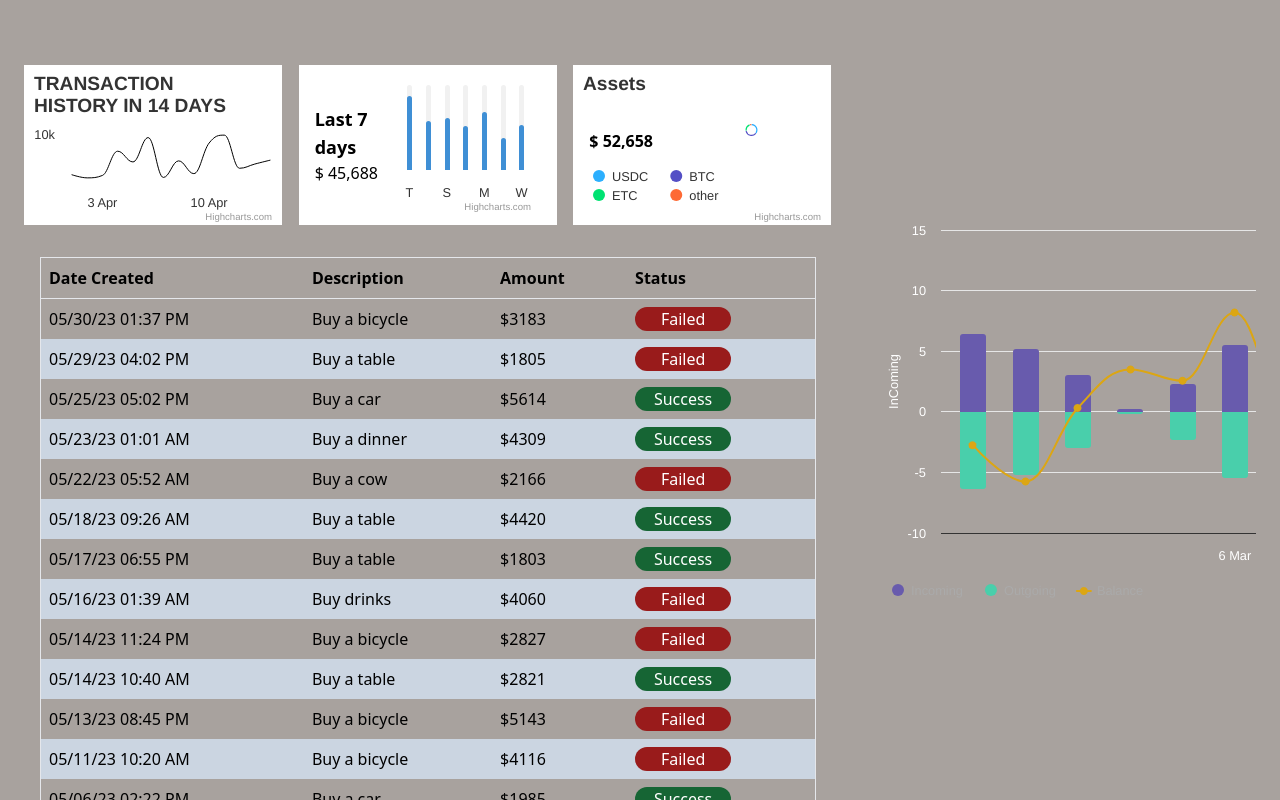
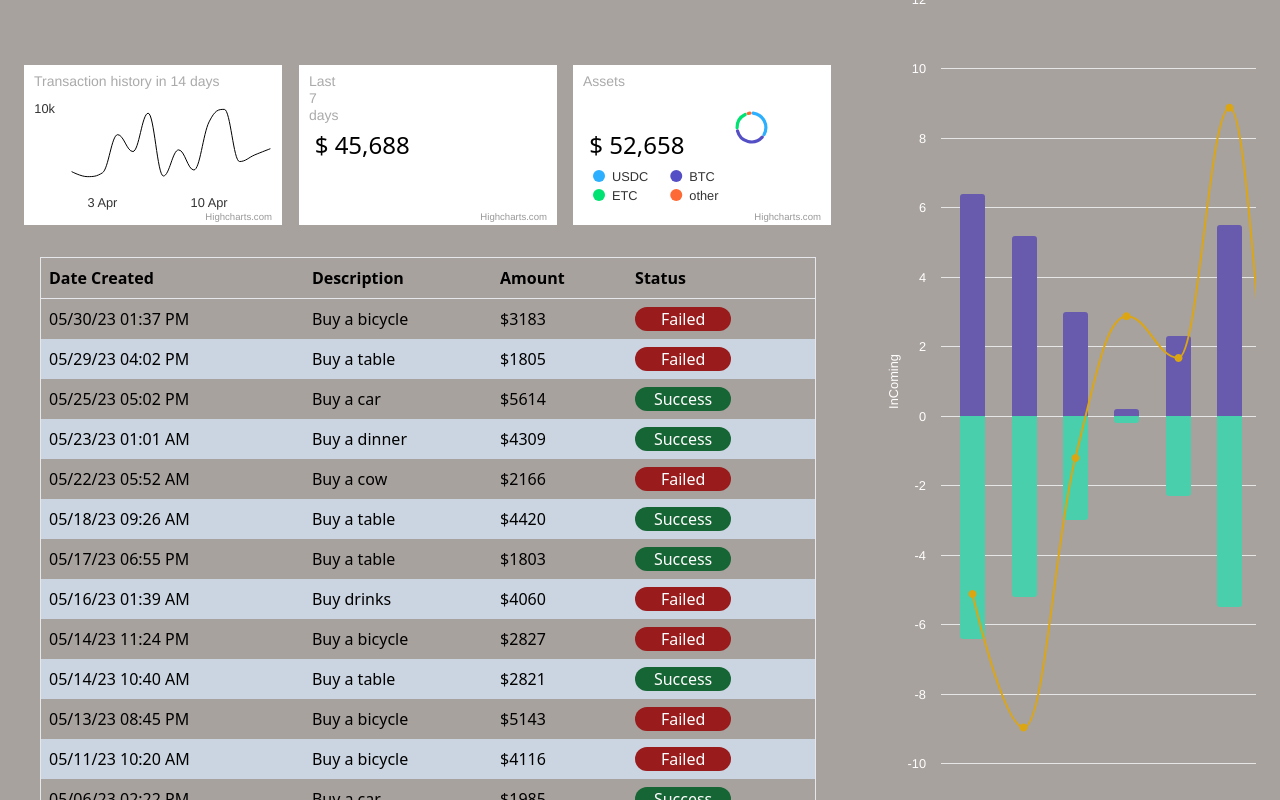
Before and after one commit to lee926427/cycatena_take_home, a React (Vite) app: page / in a window 1280 px wide. Shown: the top 800 px of the page. Built offline with nearby package versions, Linux system fonts and the light colour scheme.

Commit message:
refactor: 💡 change chart style

```diff
--- a/src/components/AssetsChart/AssetsChart.tsx
+++ b/src/components/AssetsChart/AssetsChart.tsx
@@ -11,41 +11,22 @@ type AssetProps = {
 export function AssetsChart() {
   const [data, setData] = useState<AssetProps[]>([]);
 
-  useEffect(() => {
-    setData([
-      {
-        name: "USDC",
-        y: 505992,
-        z: 20,
-      },
-      {
-        name: "BTC",
-        y: 551695,
-        z: 20,
-      },
-      {
-        name: "ETC",
-        y: 312679,
-        z: 20,
-      },
-      {
-        name: "other",
-        y: 78865,
-        z: 20,
-      },
-    ]);
-  }, []);
+
 
   const chartOptions = {
     title: {
       text: "Assets",
       align: "left",
+      style: {
+        color: "#aaa",
+        fontWeight: "normal",
+        fontSize: 14,
+      },
     },
     chart: {
       type: "pie",
       height: 160,
     },
-
     series: [
       {
         minPointSize: 20,
@@ -83,13 +64,40 @@ export function AssetsChart() {
     },
   };
 
+  useEffect(() => {
+    setTimeout(() => {
+      setData([
+        {
+          name: "USDC",
+          y: 505992,
+          z: 20,
+        },
+        {
+          name: "BTC",
+          y: 551695,
+          z: 20,
+        },
+        {
+          name: "ETC",
+          y: 312679,
+          z: 20,
+        },
+        {
+          name: "other",
+          y: 78865,
+          z: 20,
+        },
+      ]);
+    }, 2300);
+  }, []);
+
   if (data.length === 0) {
     return <div className="w-full h-40">loading</div>;
   }
 
   return (
     <div className="relative">
-      <i className="not-italic absolute top-16 font-bold left-4 z-20">
+      <i className="not-italic absolute top-16 left-4 z-20 text-2xl">
         $ {(52658).toLocaleString()}
       </i>
       <HighchartsReact highcharts={Highcharts} options={chartOptions} />
--- a/src/components/IncomingChart/IncomingChart.tsx
+++ b/src/components/IncomingChart/IncomingChart.tsx
@@ -1,50 +1,31 @@
-import { useState } from "react";
+import { useEffect, useState } from "react";
 import Highcharts from "highcharts";
 import HighchartsReact from "highcharts-react-official";
 
+type ItemProps = {
+  name: string;
+  data: number[];
+  type: string;
+  color: string;
+  pointStart: number;
+  pointInterval: number;
+  yAxis?: number;
+  negativeColor?: string;
+};
+
 export function IncomingChart() {
-  const [data] = useState([
-    {
-      name: "Incoming",
-      type: "column",
-      data: [6.4, 5.2, 3.0, 0.2, 2.3, 5.5, 8.4, 8.3, 5.1, 0.9, 1.1, 4.0],
-      pointStart: Date.UTC(2023, 2, 1),
-      pointInterval: 1000 * 60 * 60 * 24,
-      color: "#685BAD",
-    },
-    {
-      name: "Outgoing",
-      type: "column",
-      data: [
-        -6.4, -5.2, -3.0, -0.2, -2.3, -5.5, -8.4, -8.3, -5.1, -0.9, -1.1, -4.0,
-      ],
-      pointStart: Date.UTC(2023, 2, 1),
-      pointInterval: 1000 * 60 * 60 * 24,
-      color: "#49CFAB",
-      negativeColor: "#49CFAB",
-    },
-    {
-      name: "Balance",
-      type: "spline",
-      color: "#dca613",
-      data: [
-        203.6, 198.8, 208.5, 213.6, 212.1, 221.1, 208.5, 213.6, 216.5, 210.4,
-        218.8, 220.6,
-      ],
-      pointStart: Date.UTC(2023, 2, 1),
-      pointInterval: 1000 * 60 * 60 * 24,
-      yAxis: 1,
-    },
-  ]);
+  const [data, setData] = useState<ItemProps[]>([]);
+
   const chartOptions = {
     title: {
-      text: ``,
+      text: null,
       align: "left",
     },
     chart: {
       type: "column",
       backgroundColor: "#00000000",
       width: 780,
+      height: 1000,
     },
     xAxis: {
       type: "datetime",
@@ -119,6 +100,45 @@ export function IncomingChart() {
     series: data,
   };
 
+  useEffect(() => {
+    setTimeout(() => {
+      setData([
+        {
+          name: "Incoming",
+          data: [6.4, 5.2, 3.0, 0.2, 2.3, 5.5, 8.4, 8.3, 5.1, 0.9, 1.1, 4.0],
+          type: "column",
+          pointStart: Date.UTC(2023, 2, 1),
+          pointInterval: 1000 * 60 * 60 * 24,
+          color: "#685BAD",
+        },
+        {
+          name: "Outgoing",
+          data: [
+            -6.4, -5.2, -3.0, -0.2, -2.3, -5.5, -8.4, -8.3, -5.1, -0.9, -1.1,
+            -4.0,
+          ],
+          type: "column",
+          pointStart: Date.UTC(2023, 2, 1),
+          pointInterval: 1000 * 60 * 60 * 24,
+          color: "#49CFAB",
+          negativeColor: "#49CFAB",
+        },
+        {
+          name: "Balance",
+          data: [
+            203.6, 198.8, 208.5, 213.6, 212.1, 221.1, 208.5, 213.6, 216.5,
+            210.4, 218.8, 220.6,
+          ],
+          type: "spline",
+          color: "#dca613",
+          pointStart: Date.UTC(2023, 2, 1),
+          pointInterval: 1000 * 60 * 60 * 24,
+          yAxis: 1,
+        },
+      ]);
+    }, 2800);
+  }, []);
+
   if (data.length === 0) {
     return <div className="w-full h-40">loading</div>;
   }
--- a/src/components/LatestWeekChart/LatestWeekChart.tsx
+++ b/src/components/LatestWeekChart/LatestWeekChart.tsx
@@ -1,28 +1,25 @@
-import { useState } from "react";
+import { useEffect, useState } from "react";
 import Highcharts from "highcharts";
 import HighchartsReact from "highcharts-react-official";
 
 export function LatestWeekChart() {
-  const [data] = useState([
-    {
-      name: "Point 1",
-      color: "#00FF00",
-      y: 0,
-    },
-    {
-      name: "Point 2",
-      color: "#FF00FF",
-      y: 5,
-    },
-  ]);
+  const [data, setData] = useState<number[]>([]);
+
   const chartOptions = {
     title: {
-      text: ``,
+      text: "Last 7 days",
       align: "left",
+      style: {
+        color: "#aaa",
+        fontWeight: "normal",
+        fontSize: 14,
+      },
+      x: -290,
     },
     chart: {
       type: "column",
-      height: 140,
+      height: 160,
+      spacingLeft: 300,
     },
     xAxis: {
       lineWidth: 0,
@@ -52,15 +49,15 @@ export function LatestWeekChart() {
     },
     series: [
       {
-        name: "left",
+        name: null,
         data: [500, 500, 500, 500, 500, 500, 500],
         color: "#f1f1f1",
         enableMouseTracking: false,
         pointPadding: 0.3,
       },
       {
-        name: "Road",
-        data: [434, 290, 307, 260, 344, 187, 264],
+        name: null,
+        data: data,
         color: "#3F8FD5",
         enableMouseTracking: false,
         pointPadding: 0.3,
@@ -72,19 +69,26 @@ export function LatestWeekChart() {
     legend: { enabled: false },
   };
 
+  useEffect(() => {
+    setTimeout(() => {
+      setData([434, 290, 307, 260, 344, 187, 264]);
+    }, 3600);
+  }, []);
+
   if (data.length === 0) {
     return <div className="w-full h-40">loading</div>;
   }
 
   return (
-    <div className="bg-white grid grid-cols-6 px-4 h-full ">
-      <header className="col-span-2 flex flex-col justify-center">
-        <h1 className="font-bold text-lg">Last 7 days</h1>
-        <i className="not-italic">$ {(45688).toLocaleString()}</i>
-      </header>
-      <main className="col-span-4 flex justify-center items-center">
-        <HighchartsReact highcharts={Highcharts} options={chartOptions} />
-      </main>
+    <div className="bg-white relative">
+      {/* <header className="col-span-2 flex flex-col justify-center"> */}
+      <i className="not-italic absolute top-16 left-4 z-10 text-2xl">
+        $ {(45688).toLocaleString()}
+      </i>
+      {/* </header> */}
+      {/* <main className="col-span-4 flex justify-center items-center"> */}
+      <HighchartsReact highcharts={Highcharts} options={chartOptions} />
+      {/* </main> */}
     </div>
   );
 }
--- a/src/components/TransactionHistoryChart/TransactionHistoryChart.tsx
+++ b/src/components/TransactionHistoryChart/TransactionHistoryChart.tsx
@@ -24,8 +24,13 @@ export function TransactionHistoryChart({
 
   const chartOptions = {
     title: {
-      text: `TRANSACTION HISTORY IN ${days} DAYS`,
+      text: `Transaction history in ${days} days`,
       align: "left",
+      style: {
+        color: "#aaa",
+        fontWeight: "normal",
+        fontSize: 14,
+      },
     },
     chart: {
       height: 160,
```
